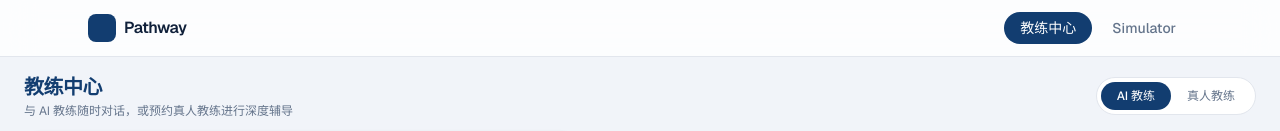
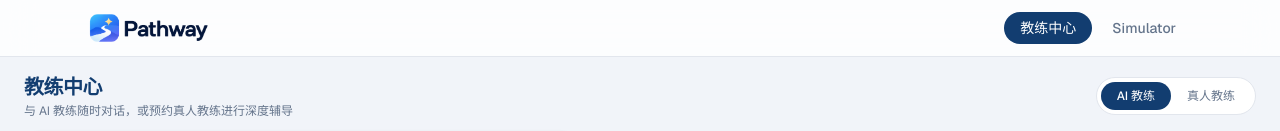
Before and after one commit to yujiediana0706/ssaipathway, a Next.js app in the folder frontend/: page /coach in a window 1280 px wide. Shown: the top 131 px of the page. Built offline with nearby package versions, Linux system fonts and the light colour scheme.

Commit message:
replace navbar logo

```diff
--- a/frontend/src/components/NavBar.tsx
+++ b/frontend/src/components/NavBar.tsx
@@ -2,6 +2,7 @@
 
 import Link from "next/link";
 import { usePathname } from "next/navigation";
+import Image from "next/image";
 
 const navItems = [
   { href: "/coach", label: "教练中心" },
@@ -14,9 +15,15 @@
   return (
     <nav className="sticky top-0 z-50 w-full border-b border-border bg-white/80 backdrop-blur-lg">
       <div className="mx-auto flex h-14 max-w-6xl items-center justify-between px-6">
-        <Link href="/" className="flex items-center gap-2">
-          <div className="h-7 w-7 rounded-lg bg-brand" />
-          <span className="text-base font-semibold tracking-tight">Pathway</span>
+
+        <Link href="/" className="flex items-center">
+          <Image
+            src="/logo-full.png"
+            alt="Pathway"
+            width={120}
+            height={114}
+            className="h-8 w-auto object-contain"
+          />
         </Link>
 
         <div className="flex items-center gap-1">
```
